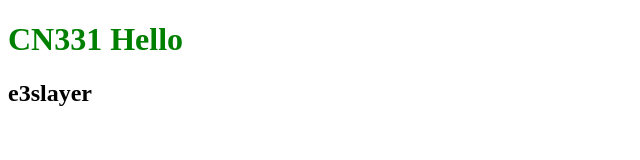
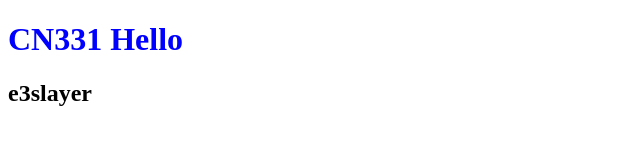
Before and after one commit to 6510615054/CN331-67-Demo, a plain HTML site: page index.html in a window 1280 px wide. Shown: the whole page, without its empty margins (0-640 px from the left). Drawn offline with Linux system fonts and the light colour scheme.

Commit message:
change to blue

```diff
--- a/index.html
+++ b/index.html
@@ -6,7 +6,7 @@
     <title>CN331</title>
 </head>
 <body>
-    <h1 style="color: green;">CN331 Hello</h1>
+    <h1 style="color: blue;">CN331 Hello</h1>
     <h2>e3slayer</h2>
 </body>
 </html>
```
